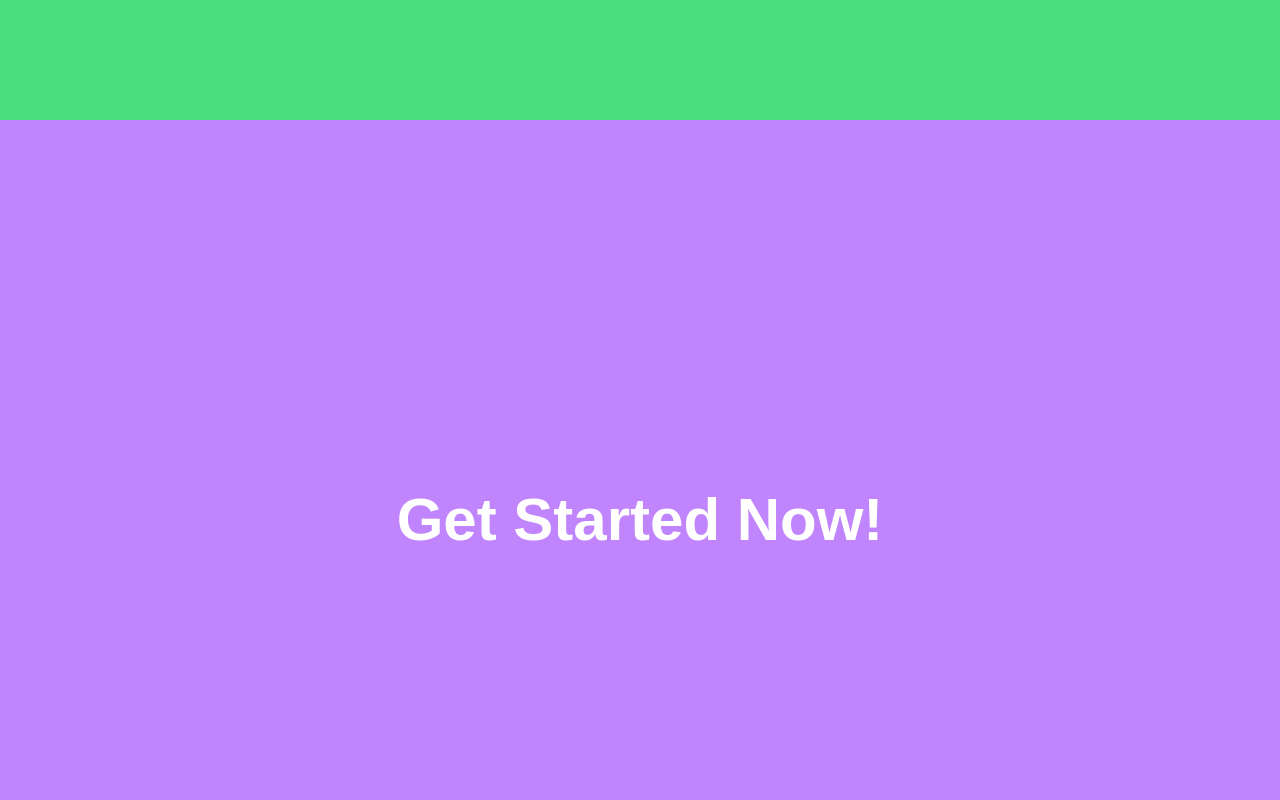
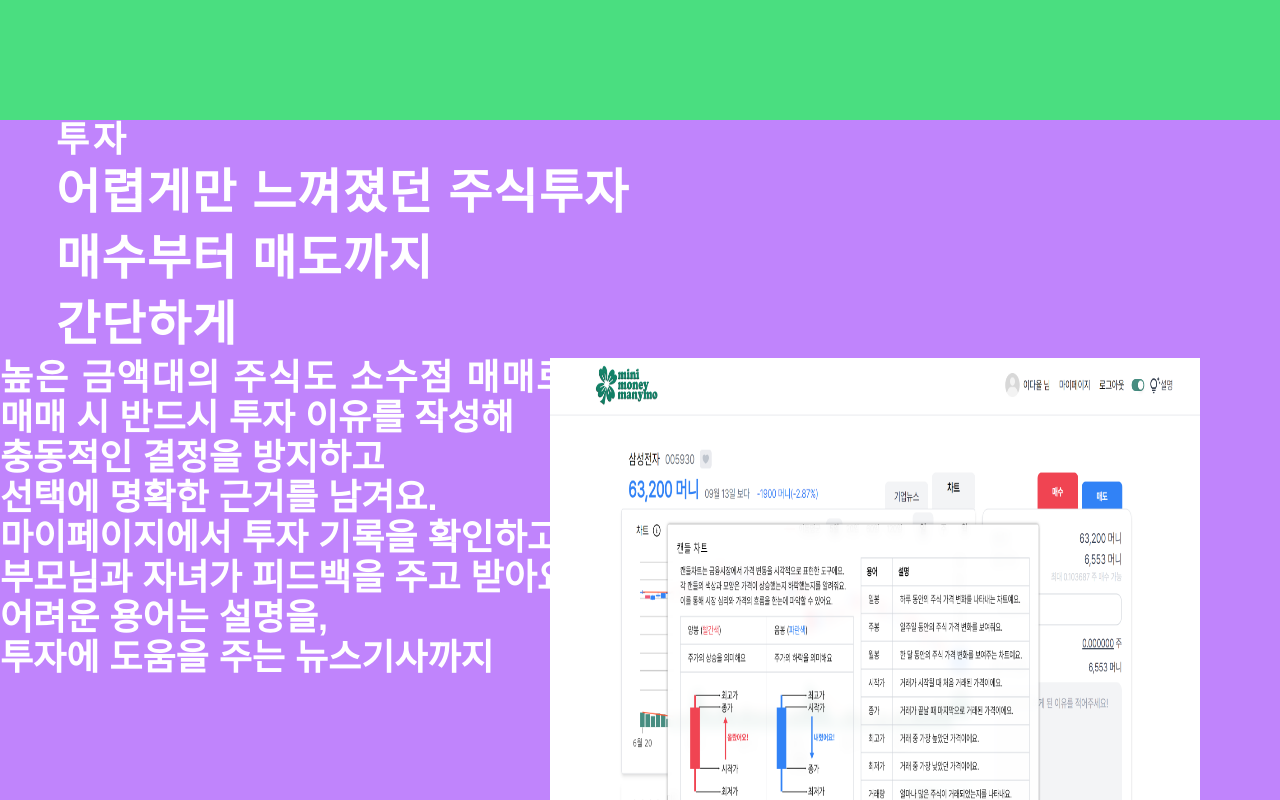
Before and after one commit to minimoneymanymo/minimoneymanymo, a React (Vite) app in the folder FE/minimoneymanymo/: page /intro in a window 1280 px wide. Shown: the part 1480-2280 px from the top of the page. Built offline with nearby package versions, Linux system fonts and the light colour scheme; no server answers; a web font is replaced by a local one; what igniteui-react-charts would draw is missing.

Commit message:
feat: 인트로 페이지 멘트 넣었음

```diff
--- a/FE/minimoneymanymo/src/pages/main/IntroPage.tsx
+++ b/FE/minimoneymanymo/src/pages/main/IntroPage.tsx
@@ -1,22 +1,112 @@
-import React, { useEffect, useState } from "react"
-import { Element, scroller } from "react-scroll"
+import React from "react"
+import child_trade_over from "@/public/intro_images/child_trade_hover.png"
+import childTradeHover from "/intro_images/child_trade_hover.png"
 
 // 페이지 내용 컴포넌트들
 const Page1Content = () => (
   <div className="flex h-screen w-screen items-center justify-center bg-blue-400 text-white">
-    <h1 className="text-6xl font-bold">Welcome to Our Site!</h1>
+    <h1 className="text-center text-6xl font-bold leading-snug">
+      청소년 경제 교육의 모든 것 <br />
+      미니머니마니모에서 <br />
+      유용하고 편리하게
+    </h1>
   </div>
 )
 const Page2Content = () => (
   <div className="flex h-screen w-screen items-center justify-center bg-green-400">
-    <h1 className="text-6xl font-bold text-white">
-      Discover Amazing Features!
+    <h1 className="text-center text-4xl font-bold leading-normal text-white">
+      용돈으로 주식을 투자하며 돈의 가치를 배워보세요. <br /> 다양한 콘텐츠로
+      경제를 이해하고 실력을 키우는 서비스, <br />
+      용돈을 불리며 얻는 재미를 미니머니마니모에서 시작해보세요.
+    </h1>
+    <h1 className="text-6xl font-bold text-white"></h1>
+  </div>
+)
+//**** 매매 설명 ****
+const Page3Content = () => (
+  <div className="relative h-[2500px] w-screen flex-col justify-center gap-8 bg-purple-400">
+    <h1 className="ml-14 text-4xl font-bold tracking-widest text-white">
+      투자
+    </h1>
+    <h1 className="ml-14 text-5xl font-bold leading-snug tracking-wide text-white">
+      어렵게만 느껴졌던 주식투자
+      <br />
+      매수부터 매도까지 <br />
+      간단하게
+    </h1>
+    <img
+      className="s t b absolute end-20"
+      src="/intro_images/child_trade_hover.png"
+      alt="아이 호버 이미지"
+      style={{ width: "650px", height: "550px" }}
+    />
+    <h1 className="text-4xl font-bold tracking-wider text-white">
+      높은 금액대의 주식도 소수점 매매로 원하는 만큼 매수해요.
+    </h1>
+    <h1 className="text-4xl font-bold text-white">
+      매매 시 반드시 투자 이유를 작성해 <br />
+      충동적인 결정을 방지하고 <br />
+      선택에 명확한 근거를 남겨요.
+    </h1>
+    <h1 className="text-4xl font-bold text-white">
+      마이페이지에서 투자 기록을 확인하고 <br />
+      부모님과 자녀가 피드백을 주고 받아요.
+    </h1>
+    <h1 className="text-4xl font-bold text-white">
+      어려운 용어는 설명을, <br />
+      투자에 도움을 주는 뉴스기사까지
     </h1>
   </div>
 )
-const Page3Content = () => (
-  <div className="flex h-screen w-screen items-center justify-center bg-purple-400">
-    <h1 className="text-6xl font-bold text-white">Get Started Now!</h1>
+const Page4Content = () => (
+  <div className="flex h-screen w-screen flex-col items-center justify-center gap-16 bg-primary-200">
+    <h1 className="text-6xl font-bold text-white">투자 성향 분석</h1>
+    <h1 className="text-6xl font-bold text-white">
+      나의 투자 성향이 <br />
+      어떤지 궁금하신가요?
+    </h1>
+    <h1 className="text-6xl font-bold text-white">
+      투자결과를 바탕으로 한 투자 성향이 그래프로 (나타나요.)
+      <br />
+      다른 사용자와 비교하며 나의 위치를 알 수 있어요.
+    </h1>
+    <h1 className="text-6xl font-bold text-white">
+      투자 MBTI를 통해 <br />
+      부모님은 자녀 투자 교육 방향에 조언을 얻어요.
+    </h1>
+  </div>
+)
+const Page5Content = () => (
+  <div className="flex h-screen w-screen flex-col items-center justify-center gap-16 bg-secondary-m2">
+    <h1 className="text-6xl font-bold text-white">경제 교육</h1>
+    <h1 className="text-6xl font-bold text-white">
+      매일 업데이트되는 <br />
+      경제 뉴스를 <br />
+      확인해 보세요.
+      <br />
+    </h1>
+    <h1 className="text-6xl font-bold text-white">
+      뉴스를 보며 경제시사상식을 쌓고
+      <br />
+      (뉴스를 보며 경제시사상식을 쌓아 시장을 보는 눈을 넓혀요.)
+      <br />
+      퀴즈를 풀며 보너스 머니를 받을 수 있어요
+      <br />
+    </h1>
+  </div>
+)
+const Page6Content = () => (
+  <div className="flex h-screen w-screen flex-col items-center justify-center gap-16 bg-primary-200">
+    <h1 className="text-6xl font-bold text-white">
+      꼭 필요했던 서비스
+      <br />
+      미니머니마니모
+    </h1>
+  </div>
+)
+const Page7Content = () => (
+  <div className="flex h-screen w-screen flex-col items-center justify-center gap-16 bg-black">
+    <h1 className="text-6xl font-bold text-white">footer</h1>
   </div>
 )
 
@@ -24,58 +114,23 @@ const pages = [
   { id: "page1", component: <Page1Content /> },
   { id: "page2", component: <Page2Content /> },
   { id: "page3", component: <Page3Content /> },
+  { id: "page4", component: <Page4Content /> },
+  { id: "page5", component: <Page5Content /> },
+  { id: "page6", component: <Page6Content /> },
+  { id: "page7", component: <Page7Content /> },
 ]
 
 const App: React.FC = () => {
-  const [currentPageId, setCurrentPageId] = useState(pages[0].id)
-  const handleScroll = (event: WheelEvent) => {
-    event.preventDefault()
-    const direction = event.deltaY > 0 ? "down" : "up"
-    const currentIndex = pages.findIndex((page) => page.id === currentPageId)
-    if (direction === "down") {
-      if (currentIndex < pages.length - 1) {
-        const nextPage = pages[currentIndex + 1].id
-        setCurrentPageId(nextPage)
-        scroller.scrollTo(nextPage, {
-          duration: 800,
-          delay: 0,
-          smooth: "easeInOutQuart",
-        })
-      } else {
-        const firstPage = pages[0].id
-        setCurrentPageId(firstPage)
-        scroller.scrollTo(firstPage, {
-          duration: 800,
-          delay: 0,
-          smooth: "easeInOutQuart",
-        })
-      }
-    } else if (direction === "up" && currentIndex > 0) {
-      const prevPage = pages[currentIndex - 1].id
-      setCurrentPageId(prevPage)
-      scroller.scrollTo(prevPage, {
-        duration: 800,
-        delay: 0,
-        smooth: "easeInOutQuart",
-      })
-    }
-  }
-  useEffect(() => {
-    window.addEventListener("wheel", handleScroll, { passive: false })
-    return () => {
-      window.removeEventListener("wheel", handleScroll)
-    }
-  }, [currentPageId])
   return (
     <div>
       {pages.map((page, index) => (
-        <Element
+        <div
           key={index}
-          name={page.id}
-          className={`flex h-screen items-center justify-center`}
+          id={page.id} // 각 페이지에 id 추가
+          className={`flex items-center justify-center`}
         >
           {page.component}
-        </Element>
+        </div>
       ))}
     </div>
   )
```
Also changed, not shown: FE/minimoneymanymo/public/intro_images/child_trade_hover.png (added), 1 other file (tests, documents, lock files or other folders).
